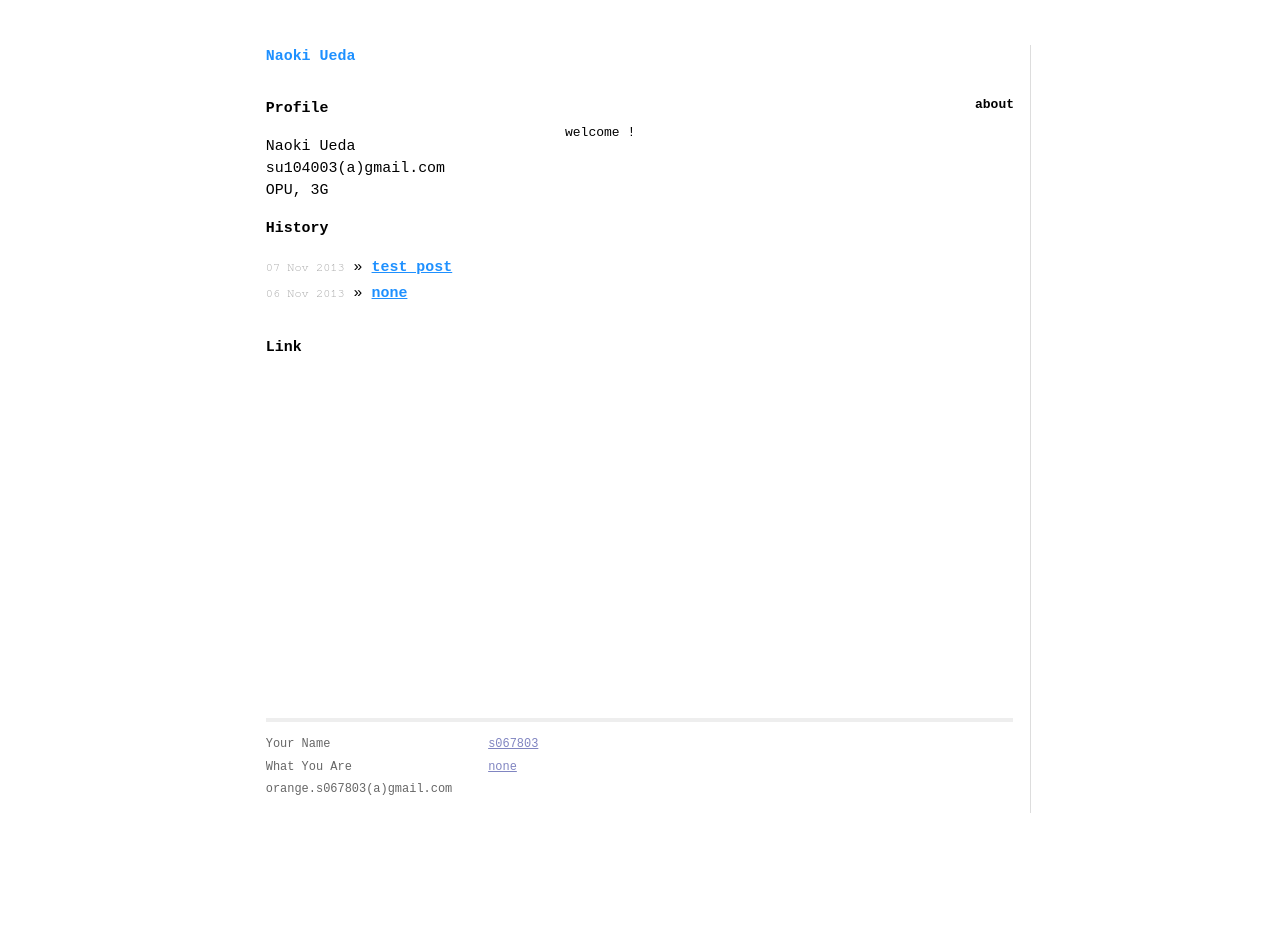
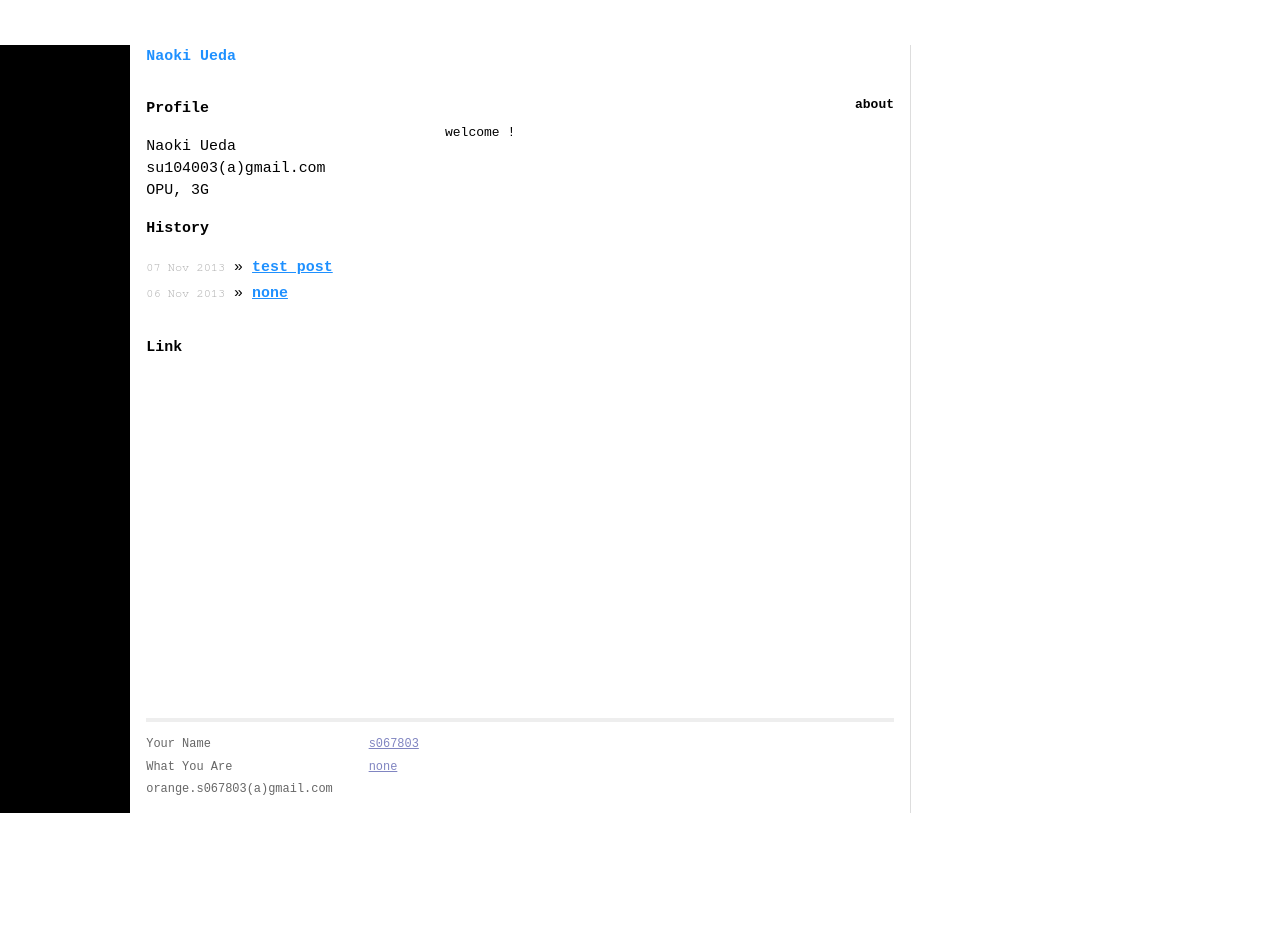
Before and after one commit to s067803/s067803.github.com, a Jekyll site: the page built from index.markdown, in a window 1280 px wide. Built offline with Jekyll 4.4.1, drawn with Linux system fonts in a browser that asks for light colours; Markdown is read by kramdown in place of the engine named in the settings.

Commit message:
change layout: container

```diff
--- a/css/main.css
+++ b/css/main.css
@@ -58,9 +58,9 @@ ul.posts span {
 /*****************************************************************************/
 .container {
     width: 60em;
-    /*border-left: solid #ddd 0.1em;*/
+    border-left: solid #000 10em;
     border-right: solid #ddd 0.1em;
-    margin: auto;
+    margin: 0 0 auto 0;
     padding: 0em;
 }
 
```
